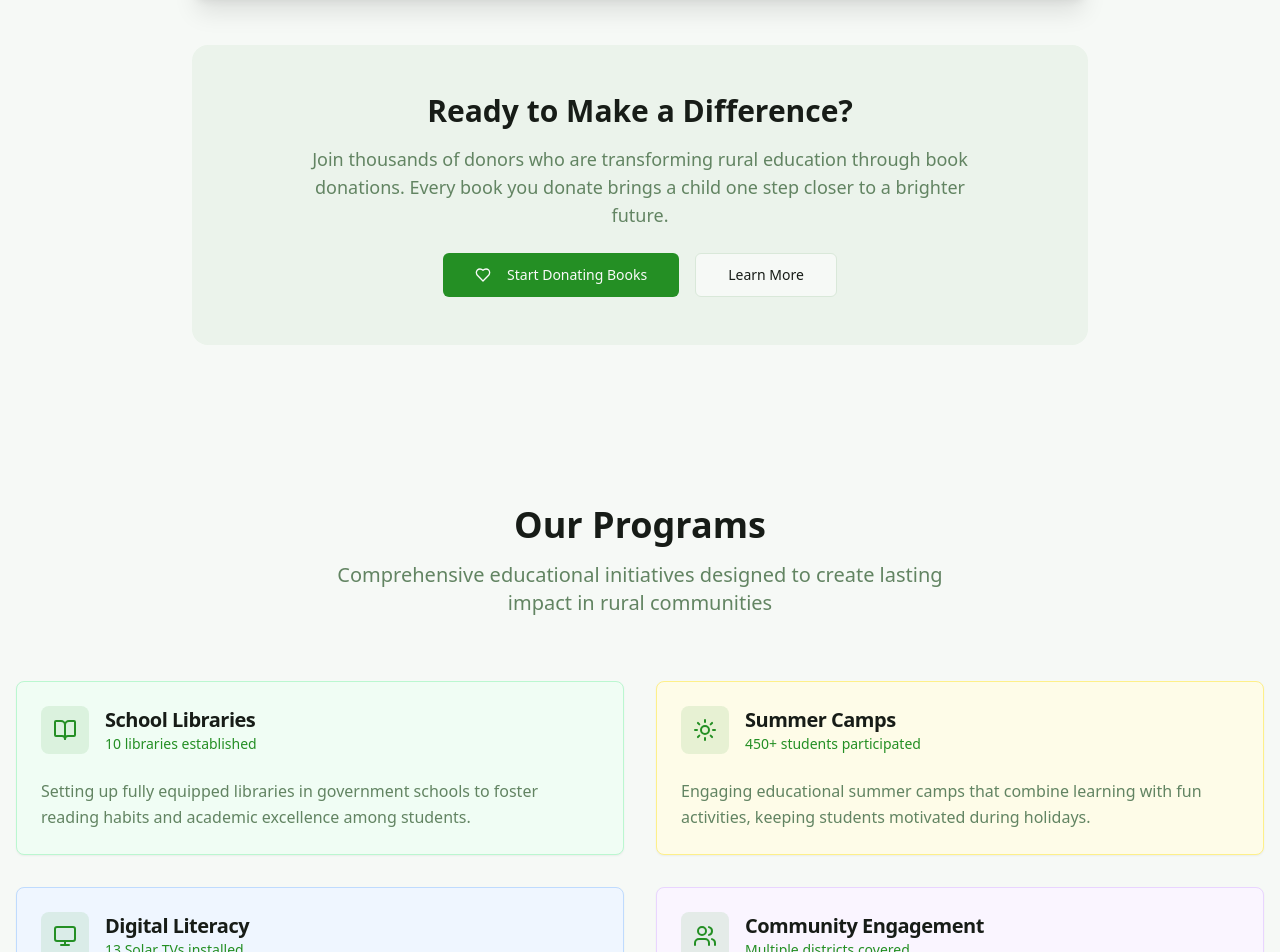
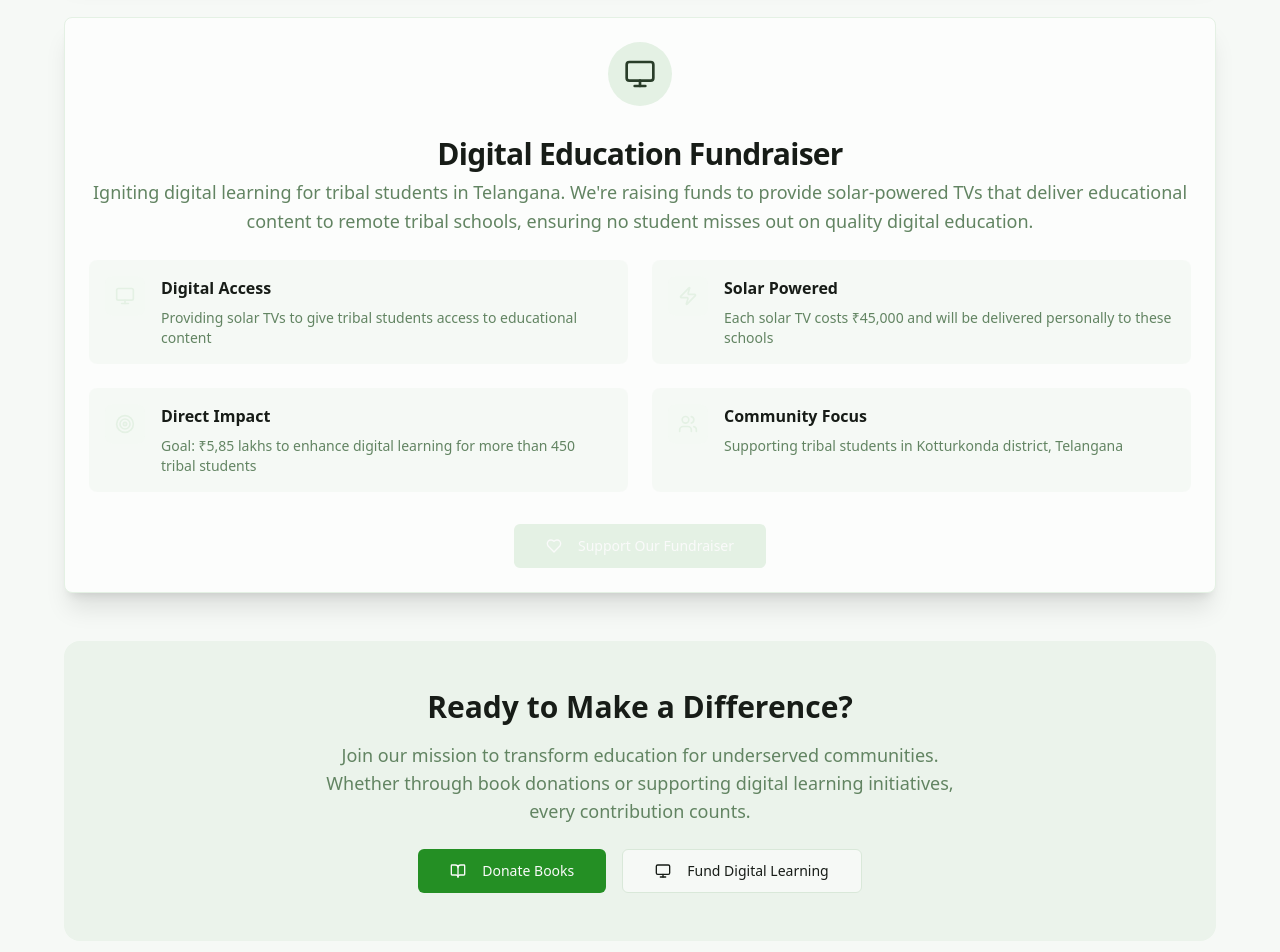
Before and after one commit to Adarsh380/samskaar-green-template-web, a React (Vite) app: page / in a window 1280 px wide. Shown: the part 2740-3692 px from the top of the page. Built offline with nearby package versions, Linux system fonts and the light colour scheme.

Commit message:
Refactor: Update services section
Updated the services section to include only Pustak Dhaan and a new fundraiser service with a description and link.

```diff
--- a/src/components/ServicesSection.tsx
+++ b/src/components/ServicesSection.tsx
@@ -1,10 +1,10 @@
 
 import { Card, CardContent, CardHeader, CardTitle } from "@/components/ui/card";
 import { Button } from "@/components/ui/button";
-import { BookOpen, Heart, Star, Users, Globe, Target } from "lucide-react";
+import { BookOpen, Heart, Star, Users, Globe, Target, Monitor, Zap } from "lucide-react";
 
 const ServicesSection = () => {
-  const features = [
+  const pustakDhaanFeatures = [
     {
       icon: BookOpen,
       title: "Easy Book Donation",
@@ -27,22 +27,45 @@ const ServicesSection = () => {
     }
   ];
 
+  const fundraiserFeatures = [
+    {
+      icon: Monitor,
+      title: "Digital Access",
+      description: "Providing solar TVs to give tribal students access to educational content"
+    },
+    {
+      icon: Zap,
+      title: "Solar Powered",
+      description: "Each solar TV costs ₹45,000 and will be delivered personally to these schools"
+    },
+    {
+      icon: Target,
+      title: "Direct Impact",
+      description: "Goal: ₹5,85 lakhs to enhance digital learning for more than 450 tribal students"
+    },
+    {
+      icon: Users,
+      title: "Community Focus",
+      description: "Supporting tribal students in Kotturkonda district, Telangana"
+    }
+  ];
+
   return (
     <section id="services" className="py-20 bg-background">
       <div className="container mx-auto px-4">
         <div className="text-center mb-16">
           <h2 className="text-3xl md:text-4xl font-bold text-foreground mb-4">
-            Our Service
+            Our Services
           </h2>
           <p className="text-xl text-muted-foreground max-w-3xl mx-auto">
-            Pustak Dhaan - A revolutionary book donation platform connecting generous donors
-            with rural schools and libraries, making quality education accessible to every child.
+            Empowering education through innovative solutions and community-driven initiatives
+            that bridge the gap between privileged and underserved students.
           </p>
         </div>
 
-        <div className="max-w-4xl mx-auto">
-          {/* Main Service Card */}
-          <Card className="border-primary shadow-xl mb-12">
+        <div className="max-w-6xl mx-auto space-y-12">
+          {/* Pustak Dhaan Service */}
+          <Card className="border-primary shadow-xl">
             <CardHeader className="text-center pb-6">
               <div className="w-16 h-16 bg-primary text-primary-foreground rounded-full flex items-center justify-center mx-auto mb-6">
                 <BookOpen className="w-8 h-8" />
@@ -58,7 +81,7 @@ const ServicesSection = () => {
             </CardHeader>
             <CardContent className="pt-0">
               <div className="grid grid-cols-1 md:grid-cols-2 gap-6 mb-8">
-                {features.map((feature, index) => (
+                {pustakDhaanFeatures.map((feature, index) => (
                   <div key={index} className="flex items-start space-x-4 p-4 rounded-lg bg-muted/50">
                     <div className="w-10 h-10 bg-primary/10 text-primary rounded-lg flex items-center justify-center flex-shrink-0">
                       <feature.icon className="w-5 h-5" />
@@ -84,29 +107,73 @@ const ServicesSection = () => {
             </CardContent>
           </Card>
 
+          {/* Digital Education Fundraiser Service */}
+          <Card className="border-secondary shadow-xl">
+            <CardHeader className="text-center pb-6">
+              <div className="w-16 h-16 bg-secondary text-secondary-foreground rounded-full flex items-center justify-center mx-auto mb-6">
+                <Monitor className="w-8 h-8" />
+              </div>
+              <CardTitle className="text-2xl md:text-3xl mb-4">
+                Digital Education Fundraiser
+              </CardTitle>
+              <p className="text-lg text-muted-foreground leading-relaxed">
+                Igniting digital learning for tribal students in Telangana. We're raising funds to provide
+                solar-powered TVs that deliver educational content to remote tribal schools, ensuring
+                no student misses out on quality digital education.
+              </p>
+            </CardHeader>
+            <CardContent className="pt-0">
+              <div className="grid grid-cols-1 md:grid-cols-2 gap-6 mb-8">
+                {fundraiserFeatures.map((feature, index) => (
+                  <div key={index} className="flex items-start space-x-4 p-4 rounded-lg bg-muted/50">
+                    <div className="w-10 h-10 bg-secondary/10 text-secondary rounded-lg flex items-center justify-center flex-shrink-0">
+                      <feature.icon className="w-5 h-5" />
+                    </div>
+                    <div>
+                      <h3 className="font-semibold text-foreground mb-2">{feature.title}</h3>
+                      <p className="text-sm text-muted-foreground">{feature.description}</p>
+                    </div>
+                  </div>
+                ))}
+              </div>
+
+              <div className="text-center">
+                <Button
+                  size="lg"
+                  className="bg-secondary hover:bg-secondary/90"
+                  onClick={() => window.open('https://www.ketto.org/fundraiser/ignite-digital-learning-of-tribal-students', '_blank')}
+                >
+                  <Heart className="w-5 h-5 mr-2" />
+                  Support Our Fundraiser
+                </Button>
+              </div>
+            </CardContent>
+          </Card>
+
           {/* Call to Action */}
           <div className="bg-primary/5 rounded-2xl p-8 md:p-12 text-center">
             <h3 className="text-2xl md:text-3xl font-bold text-foreground mb-4">
               Ready to Make a Difference?
             </h3>
             <p className="text-lg text-muted-foreground mb-6 max-w-2xl mx-auto">
-              Join thousands of donors who are transforming rural education through book donations.
-              Every book you donate brings a child one step closer to a brighter future.
+              Join our mission to transform education for underserved communities. Whether through
+              book donations or supporting digital learning initiatives, every contribution counts.
             </p>
             <div className="flex flex-col sm:flex-row gap-4 justify-center">
               <Button
                 size="lg"
                 onClick={() => window.open('http://localhost:5173/', '_blank')}
               >
-                <Heart className="w-5 h-5 mr-2" />
-                Start Donating Books
+                <BookOpen className="w-5 h-5 mr-2" />
+                Donate Books
               </Button>
               <Button
                 variant="outline"
                 size="lg"
-                onClick={() => window.location.href = '/contact'}
+                onClick={() => window.open('https://www.ketto.org/fundraiser/ignite-digital-learning-of-tribal-students', '_blank')}
               >
-                Learn More
+                <Monitor className="w-5 h-5 mr-2" />
+                Fund Digital Learning
               </Button>
             </div>
           </div>
```
